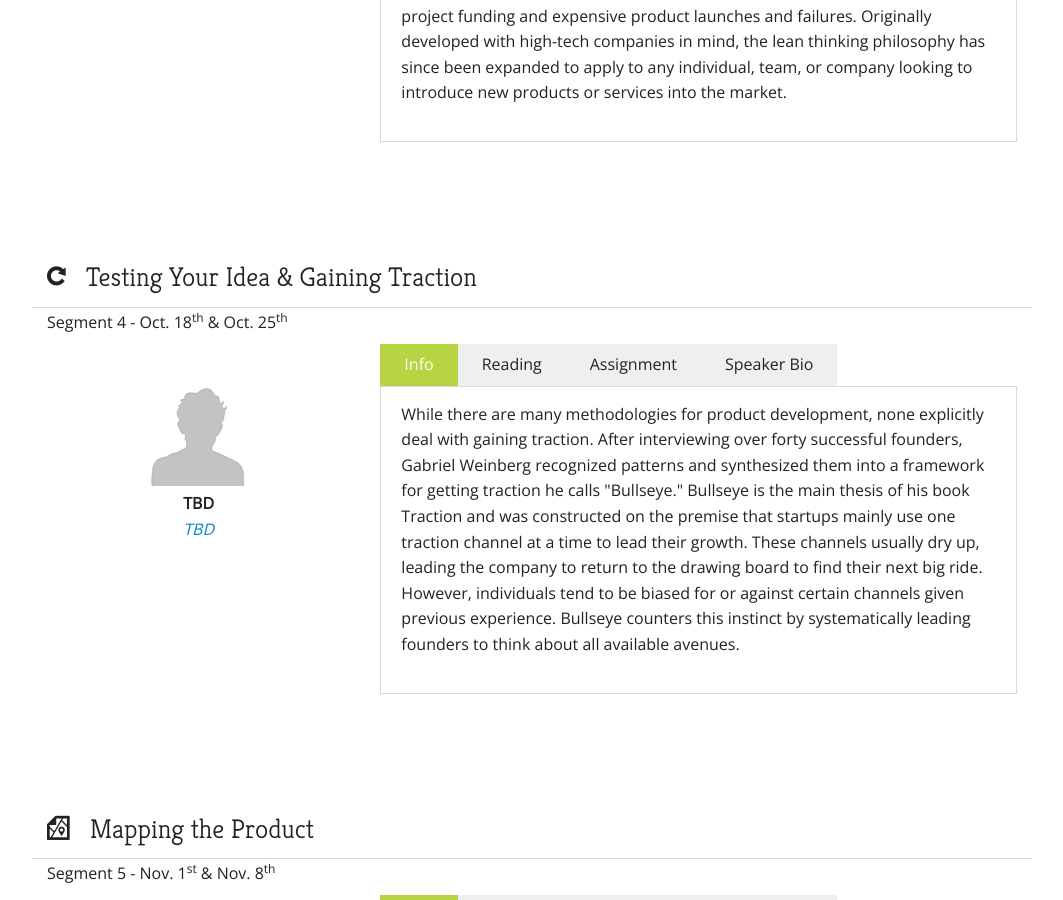
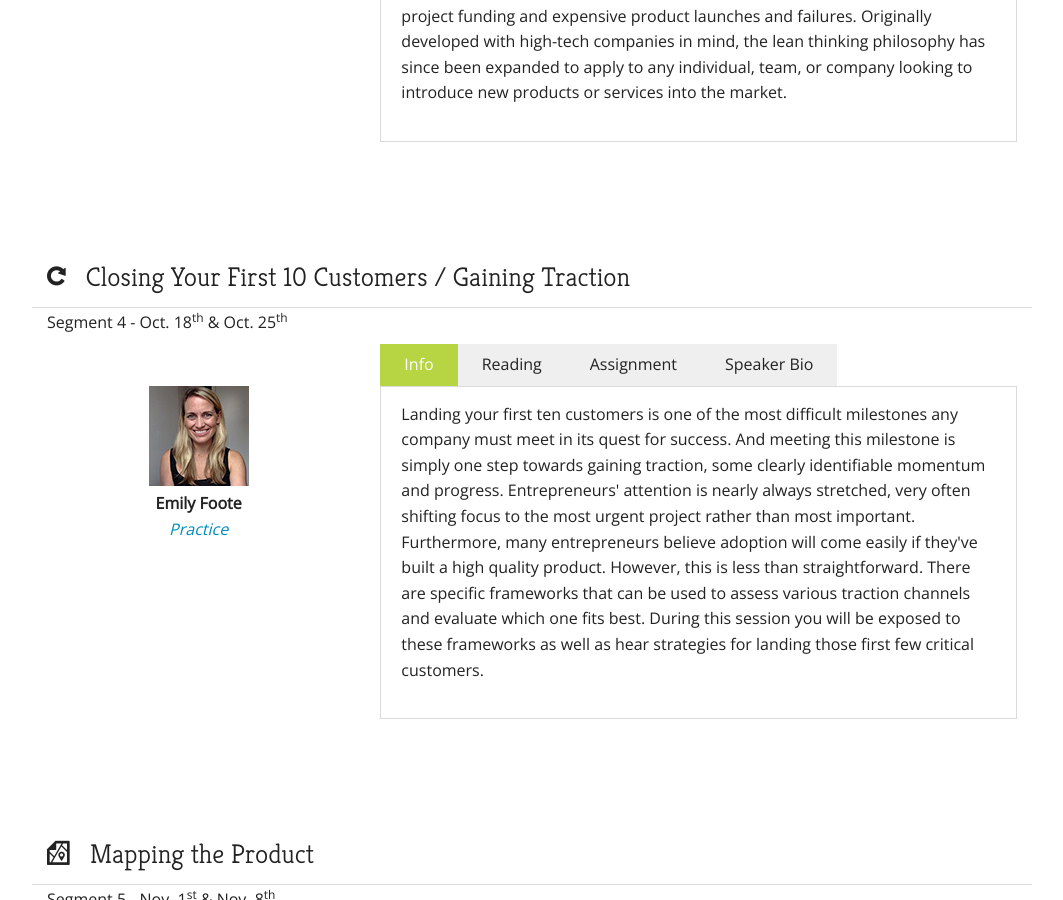
Before and after one commit to phillystartupleaders/bootcamp, a Jekyll site: the page built from index.html, in a window 1280 px wide and 900 px high, scrolled down 3059 px. Shown: the whole window, without its empty margins (108-1171 px from the left). Built offline with Jekyll 4.4.1, drawn with Linux system fonts in a browser that asks for light colours; nearby versions of some CDN libraries.

Commit message:
add speaker

```diff
--- a/index.html
+++ b/index.html
@@ -188,16 +188,16 @@ layout: default
 
 <div class="row">
   <div class="session lean">
-    <h3 class="small-12 columns"><i class="fi-refresh session-icon"></i>Testing Your Idea & Gaining Traction</h3>
+    <h3 class="small-12 columns"><i class="fi-refresh session-icon"></i>Closing Your First 10 Customers / Gaining Traction</h3>
     <span class="session-number small-12 columns">Segment 4 - Oct. 18<sup>th</sup> &amp; Oct. 25<sup>th</sup></span>
 
     <div class="small-12 medium-4 columns text-center">
       <div class="mentor-image">
-        <img src="img/no_user_pic.jpg" width="100" data-interchange="[img/no_user_pic@2x.jpg, (retina)]"/>
+        <img src="img/ef.jpg" width="100" data-interchange="[img/ef@2x.jpg, (retina)]"/>
 
-        <p class="mentor-text">TBD</p>
+        <p class="mentor-text">Emily Foote</p>
       </div>
-      <p class="mentor-company"><a href="#">TBD</a></p>
+      <p class="mentor-company"><a href="https://www.practice.xyz/">Practice</a></p>
     </div>
     <div class="small-12 medium-8 columns">
       <ul class="tabs" data-tab>
@@ -208,7 +208,7 @@ layout: default
       </ul>
       <div class="tabs-content">
         <div class="content active" id="info-3">
-          <p>While there are many methodologies for product development, none explicitly deal with gaining traction. After interviewing over forty successful founders, Gabriel Weinberg recognized patterns and synthesized them into a framework for getting traction he calls "Bullseye." Bullseye is the main thesis of his book Traction and was constructed on the premise that startups mainly use one traction channel at a time to lead their growth. These channels usually dry up, leading the company to return to the drawing board to find their next big ride. However, individuals tend to be biased for or against certain channels given previous experience. Bullseye counters this instinct by systematically leading founders to think about all available avenues.</p>
+          <p>Landing your first ten customers is one of the most difficult milestones any company must meet in its quest for success. And meeting this milestone is simply one step towards gaining traction, some clearly identifiable momentum and progress. Entrepreneurs' attention is nearly always stretched, very often shifting focus to the most urgent project rather than most important. Furthermore, many entrepreneurs believe adoption will come easily if they've built a high quality product. However, this is less than straightforward. There are specific frameworks that can be used to assess various traction channels and evaluate which one fits best. During this session you will be exposed to these frameworks as well as hear strategies for landing those first few critical customers.</p>
         </div>
         <div class="content" id="reading-3">
           <h4>Segment Reading</h4>
@@ -221,7 +221,8 @@ layout: default
           <h5>TBD</h5>
         </div>
         <div class="content" id="speaker-3">
-          <h4>TBD</h4>
+          <h4>Emily Foote</h4>
+          <p>Emily Foote is CCO and co-founder of Practice, a video and mobile platform that scales the development of skills that require practice to learn and demonstration to assess. Emily is a Teach For America alumna and former KIPP teacher and special education attorney. Emily is a graduate of the University of Pennsylvania’s School of Arts and Sciences, as well as Penn’s Graduate School of Education and Drexel Law.</p>
         </div>
       </div>
     </div>
```
Also changed, not shown: img/ef.jpg (added), img/ef@2x.jpg (added).
